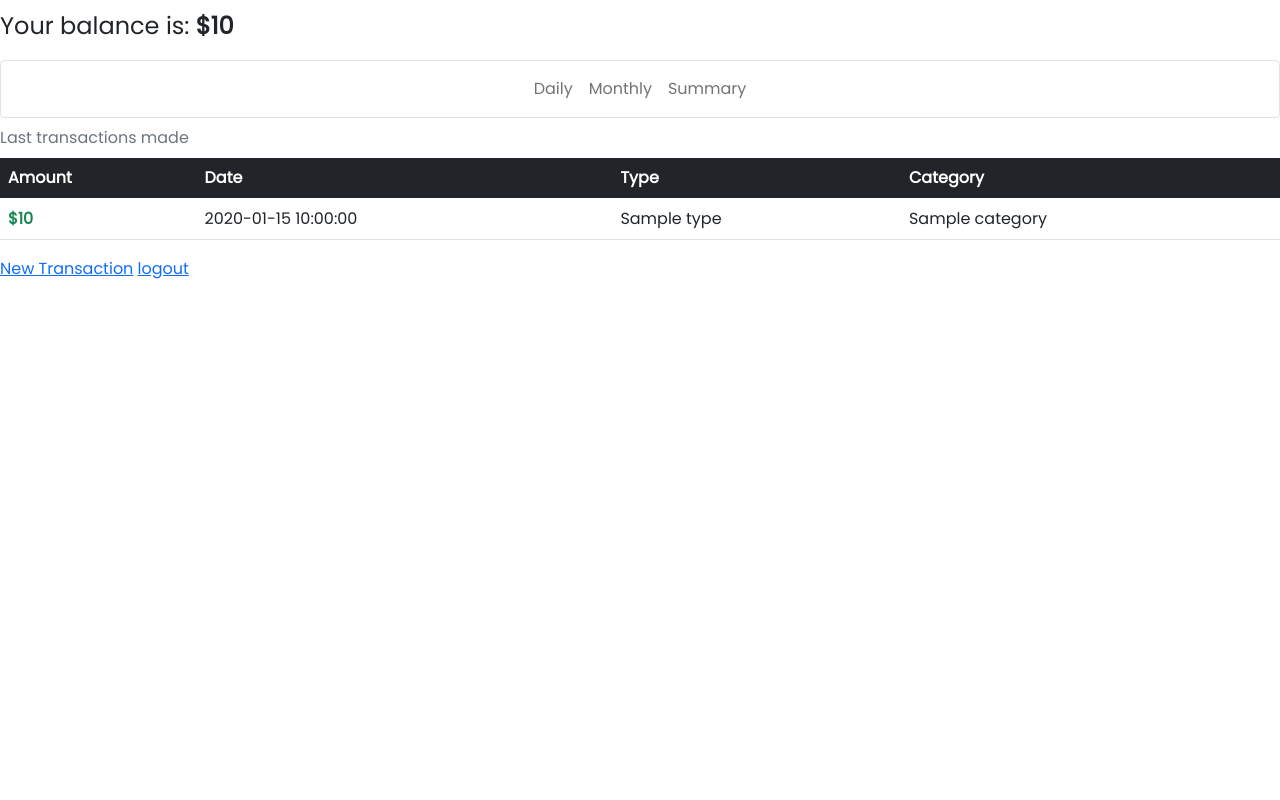
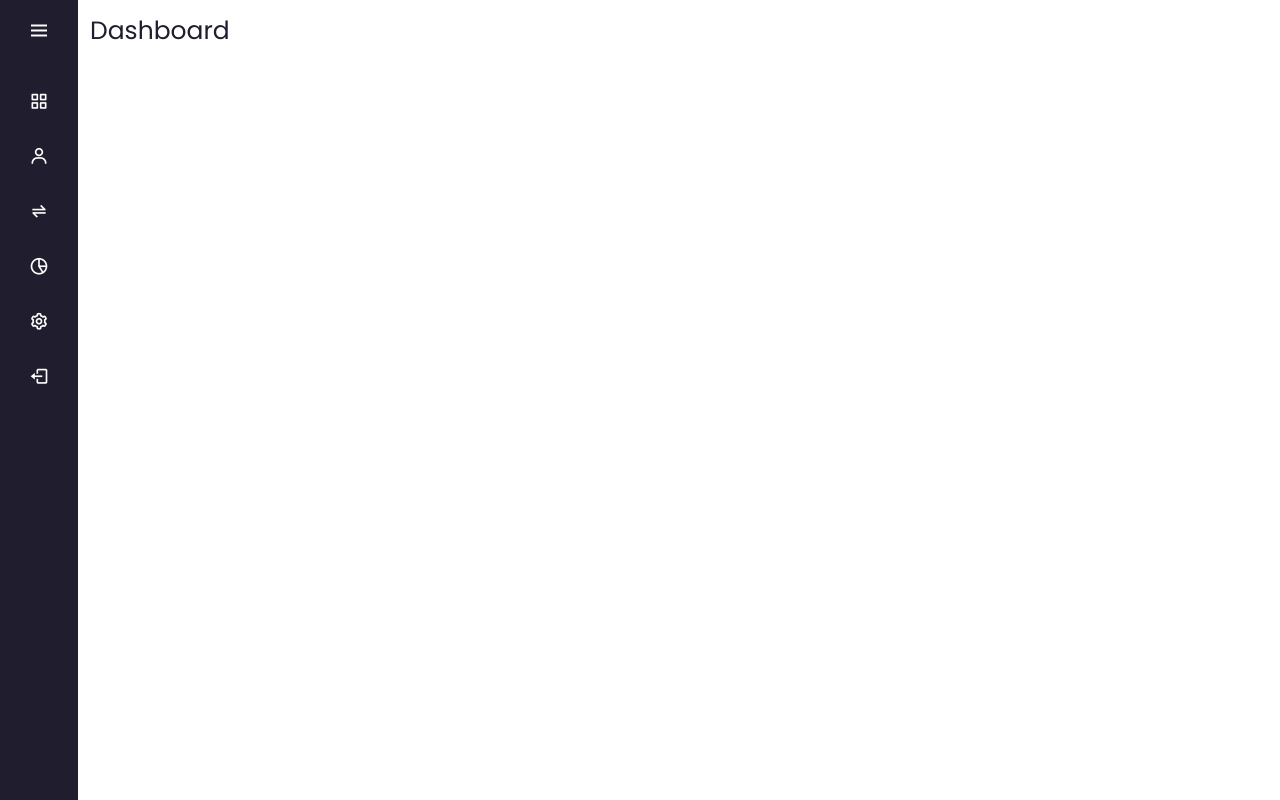
Before and after one commit to Tomas-Wardoloff/Virtual-Wallet-App, a Flask app: template src/templates/home.html in a window 1280 px wide. Run offline with Flask 3, Linux system fonts and the light colour scheme; the template is opened without the code that fills it: most values are stand-ins (such as "Sample title", 1, 10 or a date in 2020).

Commit message:
create sidebar

```diff
--- /dev/null
+++ b/src/static/css/home.css
@@ -0,0 +1,107 @@
+.sidebar{
+    position: fixed;
+    height: 100%;
+    width: 78px;
+    top: 0;
+    left: 0;
+    padding: 6px 14px;
+    background: #1f1d2e;
+    transition: all 0.5s ease;;
+}
+.sidebar.active{
+    width: 240px;
+}
+.sidebar .logo_content .logo{
+    color: #FBFEFB;
+    display: flex;
+    height: 50px;
+    width: 100%;
+    align-items: center;
+    gap: 10px;
+    opacity: 0;
+    pointer-events: none;
+}
+.sidebar.active .logo_content .logo{
+    opacity: 1;
+    pointer-events: none;
+}
+.logo_content .logo i{
+    font-size: 24px;
+    margin-right: 5px;
+}
+.logo_content .logo .logo_name{
+    font-size: 20px;
+    font-weight: 400;
+}
+.sidebar #btn{
+    position: absolute;
+    top: 6px;
+    left: 50%;
+    font-size: 24px;
+    height: 50px;
+    text-align: center;
+    line-height: 50px;
+    transform: translateX(-50%);
+    color: #FBFEFB;
+}
+.sidebar.active #btn{
+    left: 90%;
+}
+.sidebar ul{
+    margin-top: 20px;
+    padding: 0px;
+}
+.sidebar ul li{
+    position: relative;
+    width: 100%;
+    height: 50px;
+    margin: 5px 0;
+    list-style: none;
+    line-height: 50px;
+}
+.sidebar ul li a{
+    border-radius: 12px;
+    color: #FBFEFB;
+    display: flex;
+    align-items: center;
+    text-decoration: none;
+    transition: all 0.4s ease;
+    white-space: nowrap;
+}
+.sidebar ul li a i{
+    font-size: 20px;
+    height:  50px;
+    min-width: 50px;
+    border-radius: 12px;
+    line-height: 50px;
+    text-align: center;
+}
+.sidebar .links_name{
+    opacity: 0;
+    pointer-events: none;
+}
+.sidebar.active .links_name{
+    opacity: 1;
+    pointer-events: auto;
+}
+.sidebar ul li a:hover{
+    color: #1f1d2e;
+    background: #FBFEFB;
+}
+.home_content{
+    position: absolute;
+    height: 100%;
+    width: calc(100% - 78px);
+    left: 78px;
+    transition: all 0.5s ease;
+}
+.home_content .text{
+    font-size: 25px;
+    font-weight: 500;
+    color: #1f1d2e;
+    margin: 12px;
+}
+.sidebar.active ~ .home_content{
+    width: calc(100% - 240px);
+    left: 240px;
+}
--- a/src/templates/home.html
+++ b/src/templates/home.html
@@ -1,126 +1,71 @@
 {% extends './layout.html'%}
 
+{% block CustomCss %}
+    <link rel="stylesheet" type="text/css" href="{{ url_for('static', filename='css/home.css') }}">
+    <link href='https://unpkg.com/boxicons@2.1.4/css/boxicons.min.css' rel='stylesheet'>
+{% endblock CustomCss %}
+
 {% block body %}
-    <h2>{{ current_user.email }}</h2>
-    <p class="fs-4">Your balance is: <strong>${{ wallet.balance }}</strong></p>
-
-    <nav class="navbar navbar-expand-lg navbar-light border rounded"> <!-- [ ] find the way to make the links more cool -->
-        <div class="collapse navbar-collapse d-inline-block justify-content-center" id="navbarNavAltMarkup">
-            <div class="navbar-nav">
-                <a class="nav-link" href="#" id="nav-daily-link" style="transition: all 1s ease-out;">Daily</a>
-                <a class="nav-link" href="#" id="nav-monthly-link" style="transition: all 1s ease-out;">Monthly</a>
-                <a class="nav-link" href="#" id="nav-summary-link" style="transition: all 1s ease-out;">Summary</a>
+    <div class="sidebar">
+        <div class="logo_content">
+            <div class="logo">
+                <i class='bx bx-wallet-alt'></i>
+                <div class="logo_name">Wallet</div>
             </div>
+            <i class='bx bx-menu' id="btn"></i>
         </div>
+        <ul class="nav_list">
+            <li>
+                <a href="">
+                    <i class='bx bx-grid-alt'></i>
+                    <span class="links_name">Dashboard</span>
+                </a>
+            </li>
+            <li>
+            <a href="">
+                <i class='bx bx-user' ></i>
+                <span class="links_name">User</span>
+            </a>
+            </li>
+            <li>
+                <a href="{{ url_for('main_bp.new_transaction') }}">
+                    <i class='bx bx-transfer-alt' ></i>
+                    <span class="links_name">Transactions</span>
+                </a>
+            </li>
+            <li>
+                <a href="">
+                    <i class='bx bx-pie-chart-alt-2'></i>
+                    <span class="links_name">Analytics</span>
+                </a>
+            </li>
+            <li>
+                <a href="">
+                    <i class='bx bx-cog' ></i>
+                    <span class="links_name">Settings</span>
+                </a>
+            </li>
+            <li>
+                <a href="{{ url_for('auth_bp.logout') }}">
+                    <i class='bx bx-log-out'></i>
+                    <span class="links_name">Log Out</span>
+                </a>
+            </li>
+        </ul>
     </div>
-    </nav>
-
-    <table class="table table-hover caption-top">
-        <caption>Last transactions made</caption>
-        <thead class="table-dark">
-            <tr>
-                <th scope="col">Amount</th>
-                <th scope="col">Date</th>
-                <th scope="col">Type</th>
-                <th scope="col">Category</th>
-            </tr>
-        </thead>
-        <tbody> <!-- [ ]  find the way to call the displaytransactions functio instead of using jinja2 -->
-            {% for row in transactions %}
-                <tr>
-                    {% if row["Type"] == "Expense" %}
-                        <td class="text-danger fw-bold">${{ row["Amount"] }}</td>
-                    {% else %}
-                        <td class="text-success fw-bold">${{ row["Amount"] }}</td>
-                    {% endif %}
-                    <td>{{ row["Date"] }}</td>
-                    <td>{{ row["Type"] }}</td>
-                    <td>{{ row["Category"] }}</td>
-                </tr>
-            {% endfor %}
-        </tbody>
-    </table>
-
-    <a href="{{ url_for('main_bp.new_transaction') }}">New Transaction</a>
-    <a href="{{ url_for('auth_bp.logout') }}">logout</a>
+    <div class="home_content">
+        <div class="text">Dashboard</div>
+    </div>
 {% endblock body %}
 
 {% block CustomScript %}
-    <script> // [x] show all transactions made by month and day
-        var daily_link = document.getElementById('nav-daily-link');
-        var monthly_link = document.getElementById('nav-monthly-link');
-        var summary_link = document.getElementById('nav-summary-link');
+<script>
+    let btn = document.querySelector("#btn");
+    let sidebar = document.querySelector(".sidebar");
 
-        daily_link.addEventListener("click", () => {
-            var url = "{{ url_for('main_bp.get_data', user_id=current_user.id, filter='day') }}";
-            console.log(url);
-            fetch(url)
-                .then(responde => responde.json())
-                .then(data => {
-                    displayTransactions(data["transactions"]);
-                })
-                .catch(error => console.log(error))
-            daily_link.style.color = "orange";
-            monthly_link.style.color = "rgba(0,0,0,.55)";
-            summary_link.style.color = "rgba(0,0,0,.55)"
-        });
+    btn.onclick = function(){
+        sidebar.classList.toggle("active");
+    }
 
-        monthly_link.addEventListener("click", () => {
-            var url = "{{ url_for('main_bp.get_data', user_id=current_user.id, filter='month') }}";
-            console.log(url);
-            fetch(url)
-                .then(responde => responde.json())
-                .then(data => {
-                    displayTransactions(data["transactions"]);
-                })
-                .catch(error => console.log(error))
-            daily_link.style.color = "rgba(0,0,0,.55)";
-            monthly_link.style.color = "orange";
-            summary_link.style.color = "rgba(0,0,0,.55)"
-        });
-
-        summary_link.addEventListener("click", () => {
-            var url = "{{ url_for('main_bp.get_data', user_id=current_user.id, filter='summary') }}";
-            console.log(url);
-            fetch(url)
-                .then(responde => responde.json())
-                .then(data => {
-                    displayTransactions(data["transactions"]);
-                })
-                .catch(error => console.log(error))
-            daily_link.style.color = "rgba(0,0,0,.55)";
-            monthly_link.style.color = "rgba(0,0,0,.55)";
-            summary_link.style.color = "orange";
-        });
-
-        function displayTransactions(transactions){
-            const tableBody = document.querySelector("tbody");
-            tableBody.innerHTML = "";
-            transactions.forEach((row) => {
-                const new_row = document.createElement("tr");
-
-                const amount_cell = document.createElement("td");
-                amount_cell.classList.add("fw-bold");
-                if (row.Type == "Expense"){
-                    amount_cell.classList.add("text-danger");
-                    amount_cell.textContent = "-$" + row.Amount; // TODO add $ symbol
-                }else{
-                    amount_cell.textContent = "$" + row.Amount;
-                }
-
-                const date_cell = document.createElement("td");
-                date_cell.textContent = row.Date;
-                const type_cell = document.createElement("td");
-                type_cell.textContent = row.Type;
-                const category_cell = document.createElement("td");
-                category_cell.textContent = row.Category
-
-                new_row.appendChild(amount_cell);
-                new_row.appendChild(date_cell);
-                new_row.appendChild(type_cell);
-                new_row.appendChild(category_cell);
-                tableBody.appendChild(new_row)
-            });
-        }
-    </script>
+</script>
 {% endblock CustomScript %}
```
